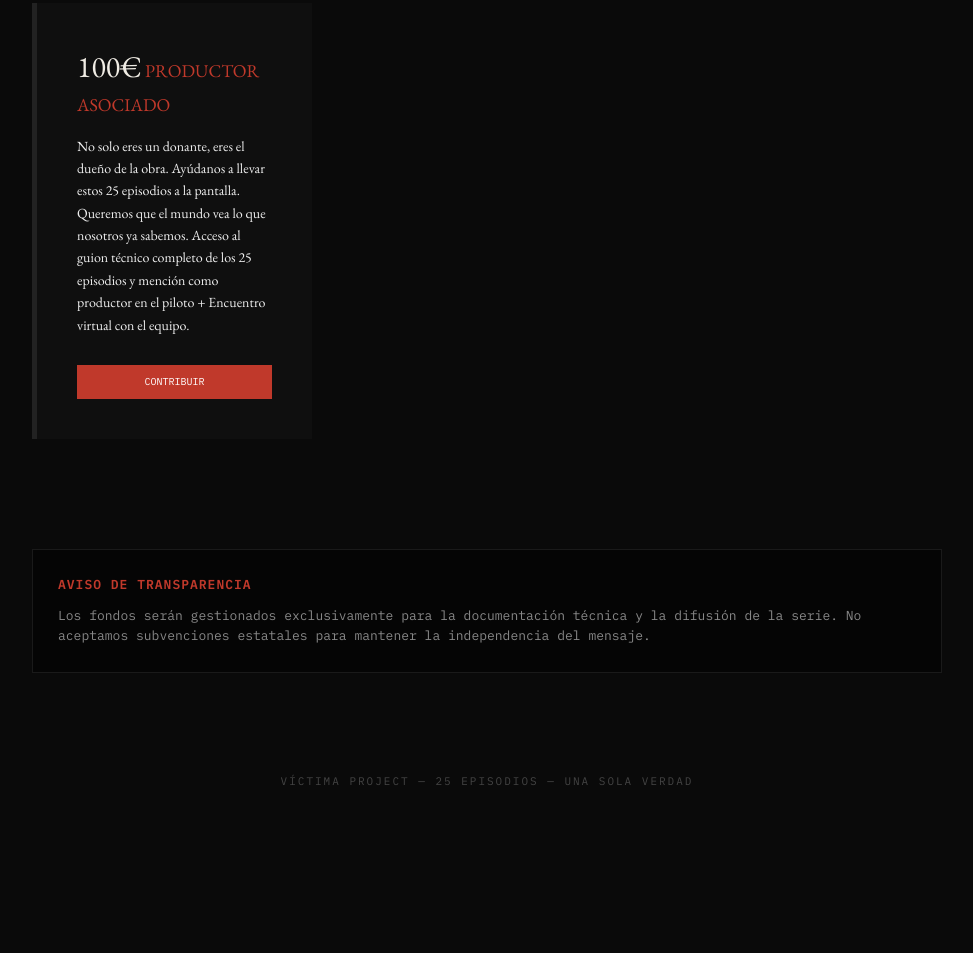
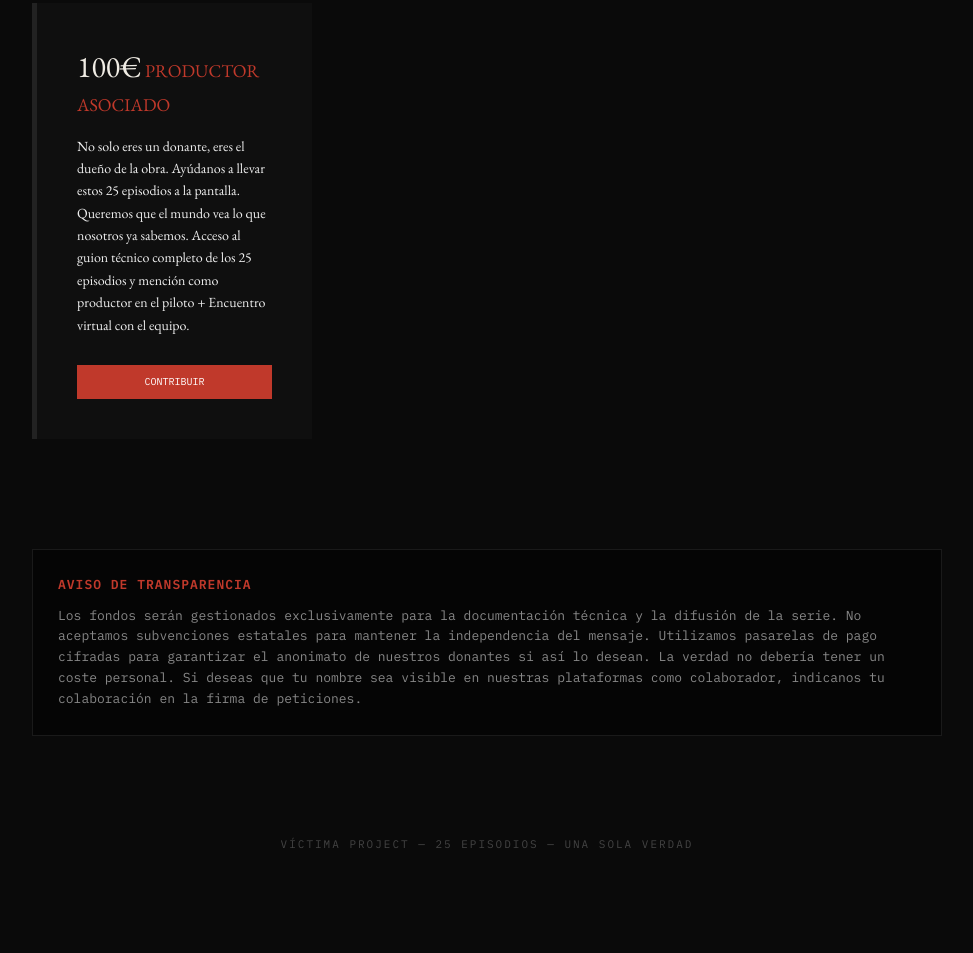
Before and after one commit to rubsrueda/Victima, a plain HTML site: page apoyo.html in a window 1280 px wide. Shown: the part 1146-2099 px from the top of the page, without its empty margins (153-1126 px from the left). Before the commit the page ends 2037 px from the top, so only its background shows below. Drawn offline with nearby package versions, Linux system fonts and the light colour scheme; a web font is replaced by a local one.

Commit message:
Update apoyo.html

```diff
--- a/apoyo.html
+++ b/apoyo.html
@@ -63,6 +63,8 @@
         <div class="dato-cierre" style="margin-top: 50px;">
             <strong>Aviso de Transparencia</strong>
             Los fondos serán gestionados exclusivamente para la documentación técnica y la difusión de la serie. No aceptamos subvenciones estatales para mantener la independencia del mensaje.
+            Utilizamos pasarelas de pago cifradas para garantizar el anonimato de nuestros donantes si así lo desean. La verdad no debería tener un coste personal.
+            Si deseas que tu nombre sea visible en nuestras plataformas como colaborador, indicanos tu colaboración en la firma de peticiones.
         </div>
     </main>
 
```
